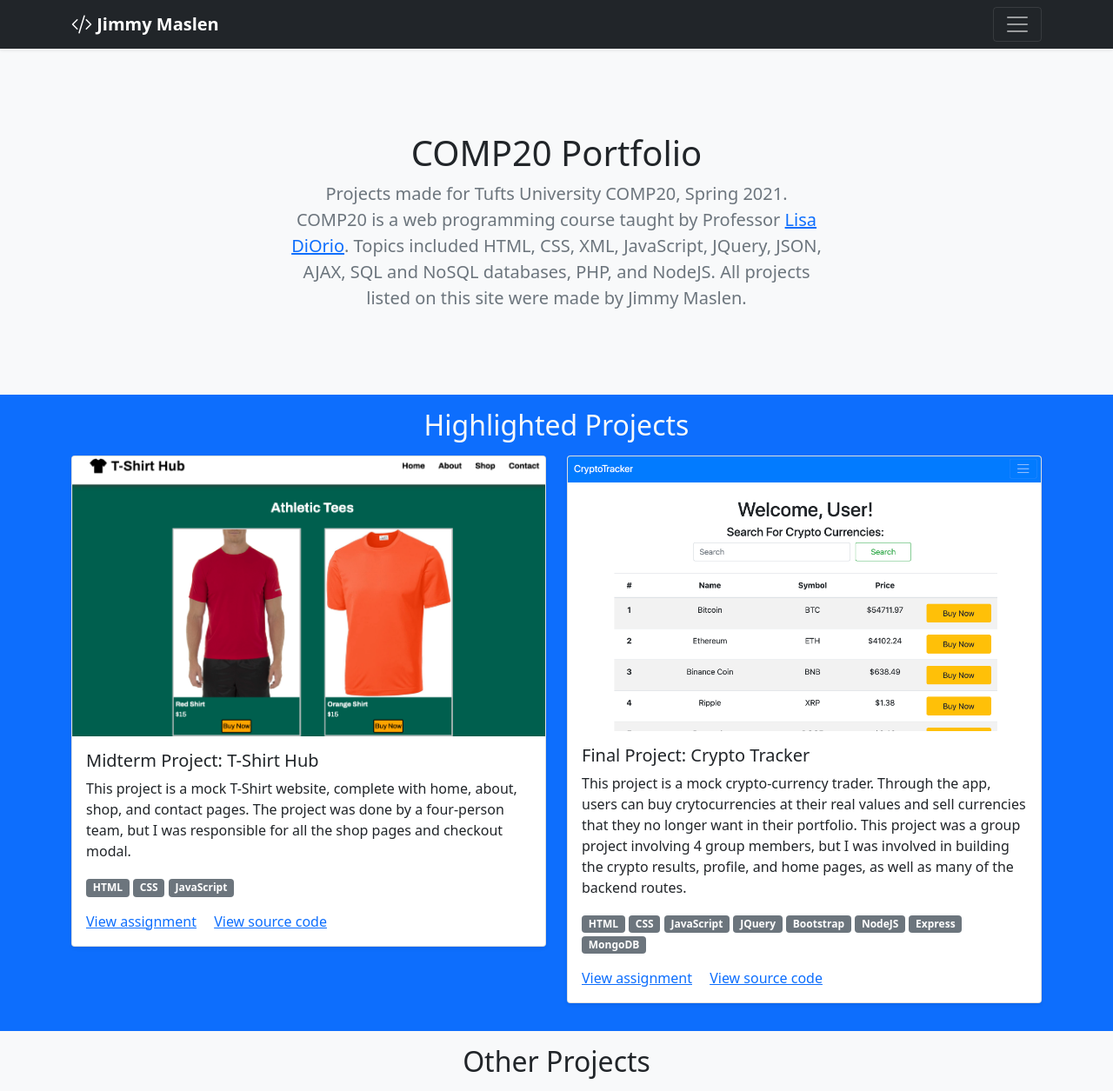
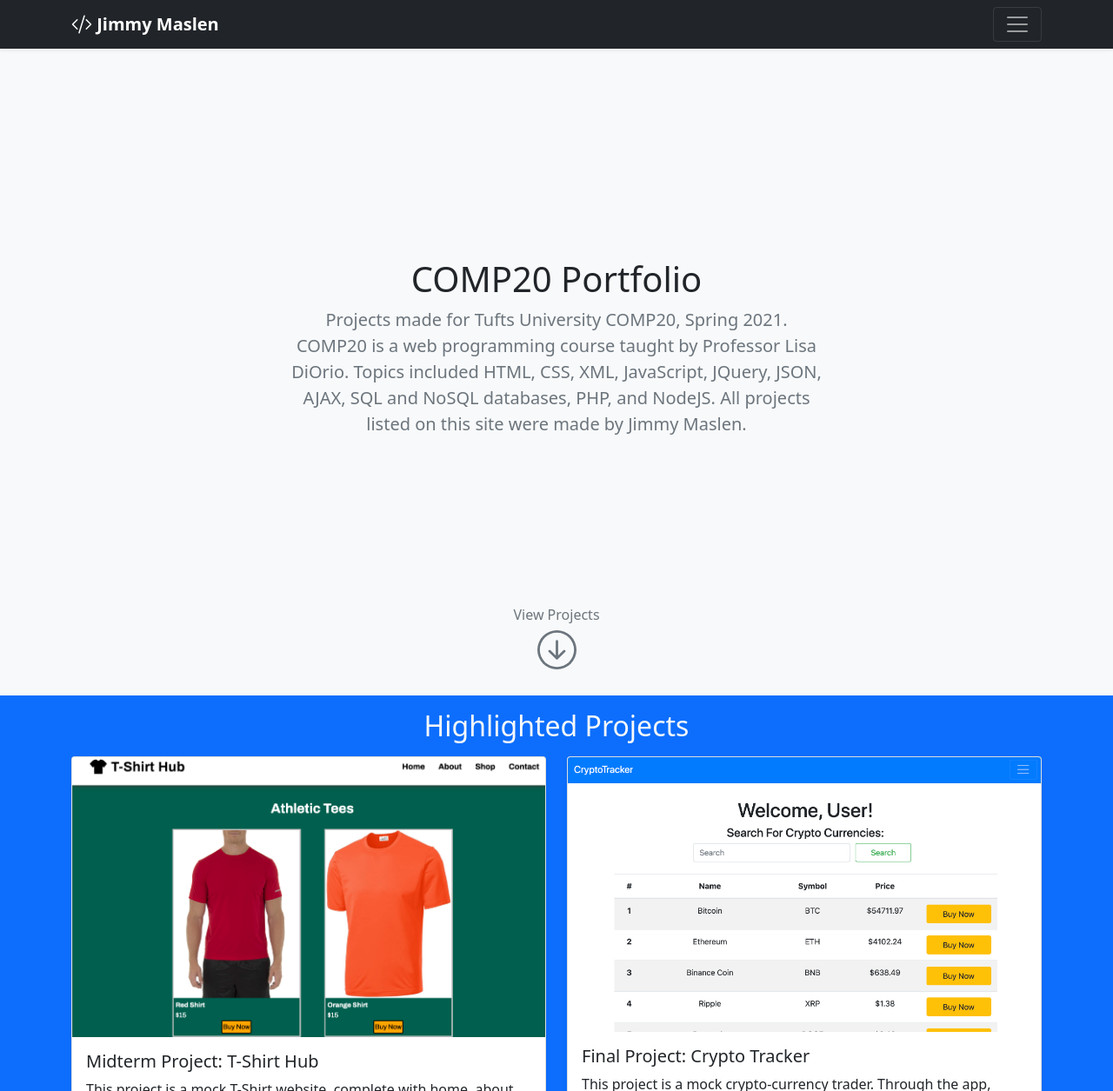
Before and after one commit to maslenj/COMP20, a PHP site: page / in a window 1280 px wide. Shown: the top 1255 px of the page at 87% size. Run offline with PHP 8.4, Linux system fonts and the light colour scheme; some libraries are stand-ins or nearby versions.

Commit message:
change flow of portfolio

```diff
--- a/index.html
+++ b/index.html
@@ -16,7 +16,8 @@
 </head>
 
 <body>
-  <header>
+  <header style="max-height: 100vh;">
+    <div style="position: absolute; width: 100%;">
       <div class="collapse bg-dark" id="navbarHeader">
         <div class="container">
           <div class="row">
@@ -42,11 +43,14 @@
           </div>
         </div>
       </div>
+
       <div class="navbar navbar-dark bg-dark shadow-sm">
         <div class="container d-flex justify-content-between">
           <a href="#" class="navbar-brand d-flex align-items-center">
-          <svg xmlns="http://www.w3.org/2000/svg" width="24" height="24" fill="currentColor" class="bi bi-code-slash" viewBox="0 0 16 16">
-            <path d="M10.478 1.647a.5.5 0 1 0-.956-.294l-4 13a.5.5 0 0 0 .956.294l4-13zM4.854 4.146a.5.5 0 0 1 0 .708L1.707 8l3.147 3.146a.5.5 0 0 1-.708.708l-3.5-3.5a.5.5 0 0 1 0-.708l3.5-3.5a.5.5 0 0 1 .708 0zm6.292 0a.5.5 0 0 0 0 .708L14.293 8l-3.147 3.146a.5.5 0 0 0 .708.708l3.5-3.5a.5.5 0 0 0 0-.708l-3.5-3.5a.5.5 0 0 0-.708 0z"/>
+            <svg xmlns="http://www.w3.org/2000/svg" width="24" height="24" fill="currentColor" class="bi bi-code-slash"
+              viewBox="0 0 16 16">
+              <path
+                d="M10.478 1.647a.5.5 0 1 0-.956-.294l-4 13a.5.5 0 0 0 .956.294l4-13zM4.854 4.146a.5.5 0 0 1 0 .708L1.707 8l3.147 3.146a.5.5 0 0 1-.708.708l-3.5-3.5a.5.5 0 0 1 0-.708l3.5-3.5a.5.5 0 0 1 .708 0zm6.292 0a.5.5 0 0 0 0 .708L14.293 8l-3.147 3.146a.5.5 0 0 0 .708.708l3.5-3.5a.5.5 0 0 0 0-.708l-3.5-3.5a.5.5 0 0 0-.708 0z" />
             </svg>&nbsp;
             <strong>Jimmy Maslen</strong>
           </a>
@@ -56,32 +60,55 @@
           </button>
         </div>
       </div>
-  </header>
+    </div>
 
-  <main role="main">
-    <section class="jumbotron text-center">
+
+    <section class="jumbotron text-center vertical-center">
       <div class="container">
         <h1 class="jumbotron-heading">COMP20 Portfolio</h1>
         <p class="lead text-muted">
           Projects made for Tufts University COMP20, Spring 2021. COMP20 is a
           web programming course taught by Professor
-          <a href="https://engineering.tufts.edu/cs/people/faculty/lisa-diorio">
-          Lisa DiOrio</a>. Topics included HTML, CSS, XML, JavaScript, JQuery, JSON, AJAX,
+          Lisa DiOrio. Topics included HTML, CSS, XML, JavaScript, JQuery, JSON, AJAX,
           SQL and NoSQL databases, PHP, and NodeJS. All projects listed on this
           site were made by Jimmy Maslen.
         </p>
       </div>
     </section>
+    <div style="position: absolute; bottom: 30px; width: 100%">
+      <a href="#highlighted-projects" style="text-decoration: none;">
+        <h6 class="text-center text-muted"> View Projects </h6>
+        <svg class="mx-auto" style="display: block; max-width: 100px; color: #6c757d" xmlns="http://www.w3.org/2000/svg" width="45"
+          height="45" fill="currentColor" class="bi bi-arrow-down-circle" viewBox="0 0 16 16">
+          <path fill-rule="evenodd"
+            d="M1 8a7 7 0 1 0 14 0A7 7 0 0 0 1 8zm15 0A8 8 0 1 1 0 8a8 8 0 0 1 16 0zM8.5 4.5a.5.5 0 0 0-1 0v5.793L5.354 8.146a.5.5 0 1 0-.708.708l3 3a.5.5 0 0 0 .708 0l3-3a.5.5 0 0 0-.708-.708L8.5 10.293V4.5z" />
+        </svg>
+      </a>
+    </div>
 
-    <div class="album py-3 bg-primary">
+    <!-- <div style="background-color: rgba(9,9,9,0); height: 100vh; width: 100%;"></div> -->
+  </header>
+
+  <main role="main">
+    <div class="album py-3 bg-primary" style="min-height: 100vh;" id="highlighted-projects">
       <h2 class="text-center section-heading text-light"> Highlighted Projects </h2>
       <div class="container pt-2">
         <div id="highlighted-assignments" class="row">
         </div>
       </div>
+      <div style="bottom: 30px; width: 100%">
+        <a href="#other-projects" style="text-decoration: none;">
+          <h6 class="text-center text-light"> See Other Projects </h6>
+          <svg class="mx-auto" style="display: block; max-width: 100px; color: #f7f7f7" xmlns="http://www.w3.org/2000/svg" width="45"
+            height="45" fill="currentColor" class="bi bi-arrow-down-circle" viewBox="0 0 16 16">
+            <path fill-rule="evenodd"
+              d="M1 8a7 7 0 1 0 14 0A7 7 0 0 0 1 8zm15 0A8 8 0 1 1 0 8a8 8 0 0 1 16 0zM8.5 4.5a.5.5 0 0 0-1 0v5.793L5.354 8.146a.5.5 0 1 0-.708.708l3 3a.5.5 0 0 0 .708 0l3-3a.5.5 0 0 0-.708-.708L8.5 10.293V4.5z" />
+          </svg>
+        </a>
+      </div>
     </div>
 
-    <div class="album py-3 bg-light">
+    <div class="album py-3 bg-light" id="other-projects">
       <h2 class="text-center section-heading"> Other Projects </h2>
       <div class="container pt-2">
         <div id="main-assignments" class="row">
--- a/styles.css
+++ b/styles.css
@@ -35,3 +35,11 @@ footer {
 footer p {
   margin-bottom: .25rem;
 }
+
+.vertical-center {
+  min-height: 100%;  /* Fallback for browsers do NOT support vh unit */
+  min-height: 100vh; /* These two lines are counted as one :-)       */
+
+  display: flex;
+  align-items: center;
+}
```
Lines whose indentation alone changed are shown as unchanged.
